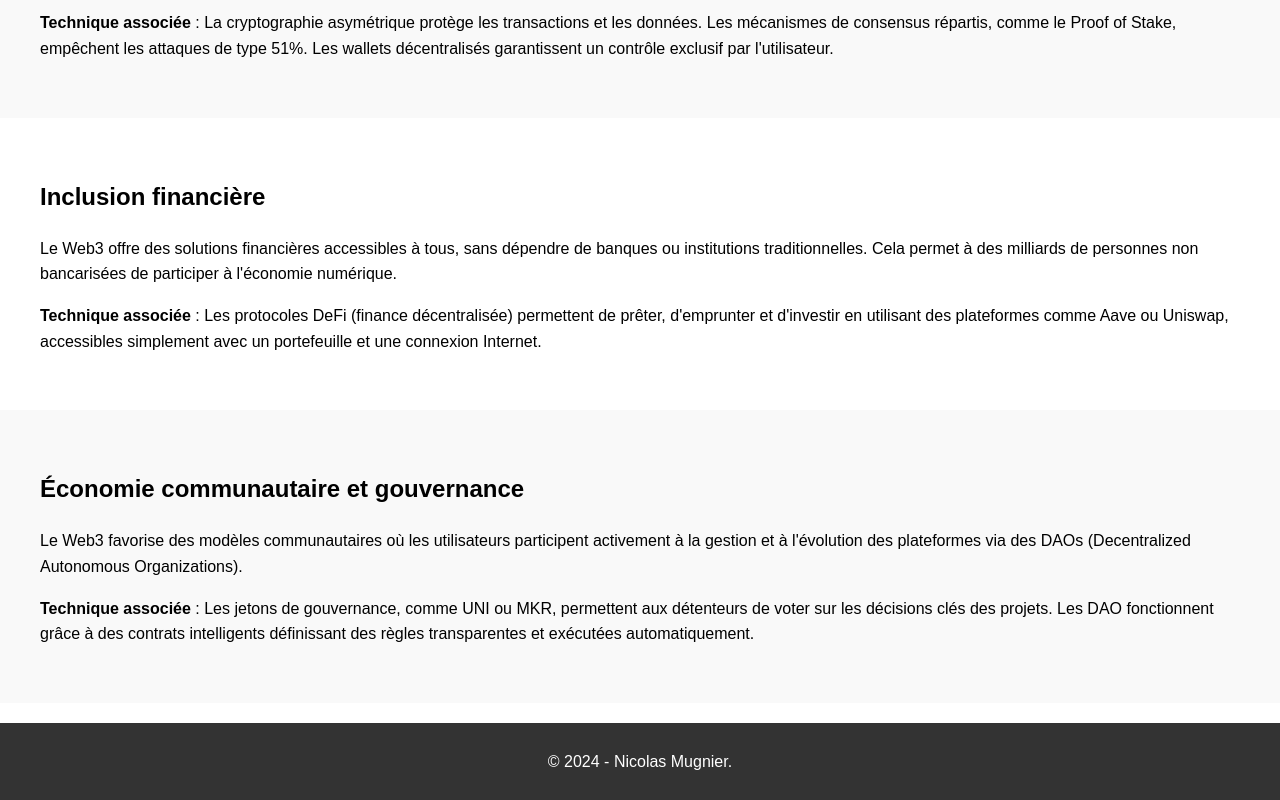
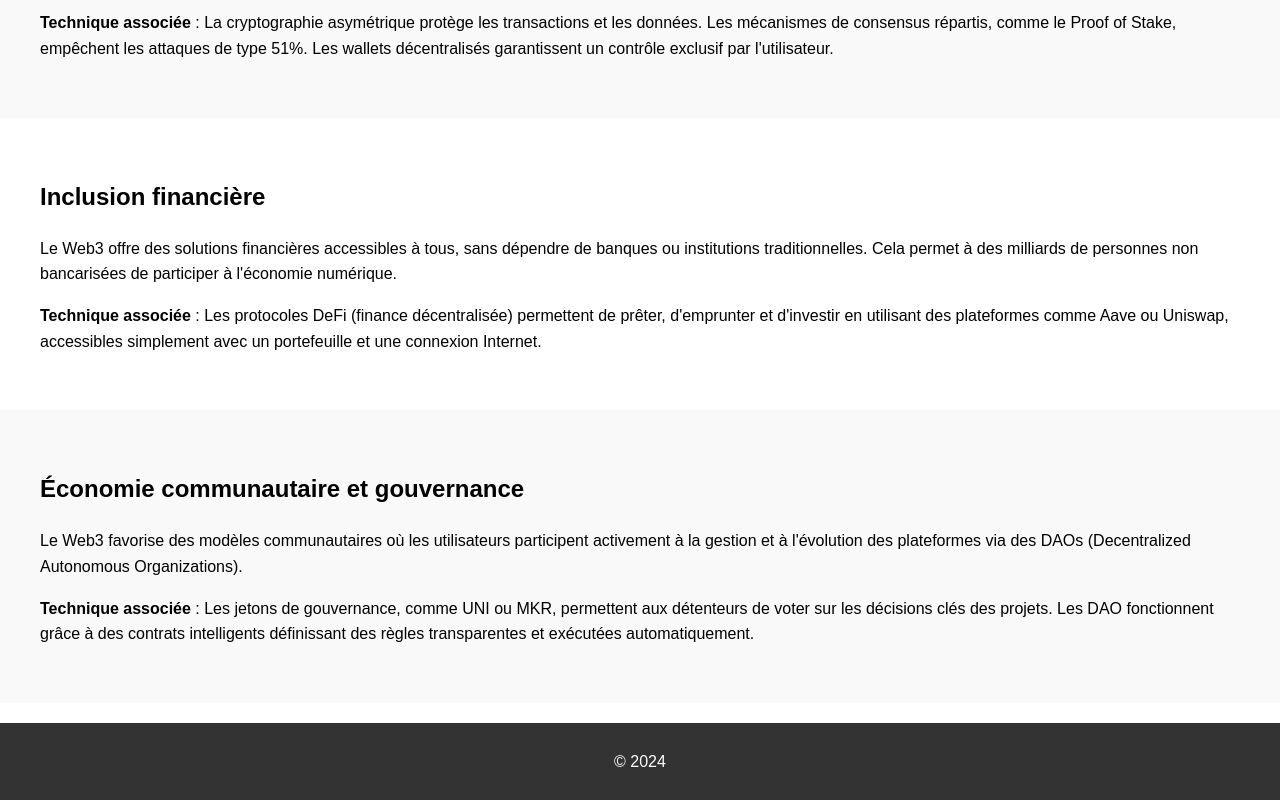
Before and after one commit to NicolasMugnier/nm-web3, a React (Create React App) app: page / in a window 1280 px wide. Shown: the part 2307-3107 px from the top of the page. Built offline with nearby package versions, Linux system fonts and the light colour scheme.

Commit message:
fix(test): remove intro & update footer

```diff
--- a/src/App.js
+++ b/src/App.js
@@ -189,7 +189,7 @@ const App = () => {
       </section>
 
       <footer className="footer">
-        <p>&copy; 2024 - Nicolas Mugnier.</p>
+        <p>&copy; 2024</p>
       </footer>
     </div>
   );
```
Also changed, not shown: 2 other files (tests, documents, lock files or other folders).
